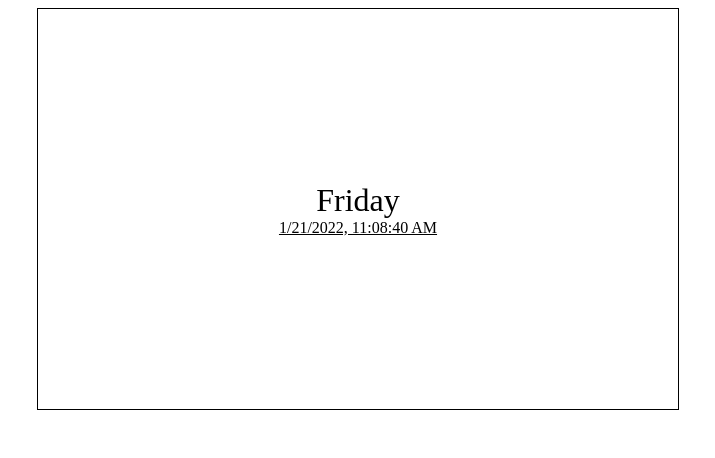
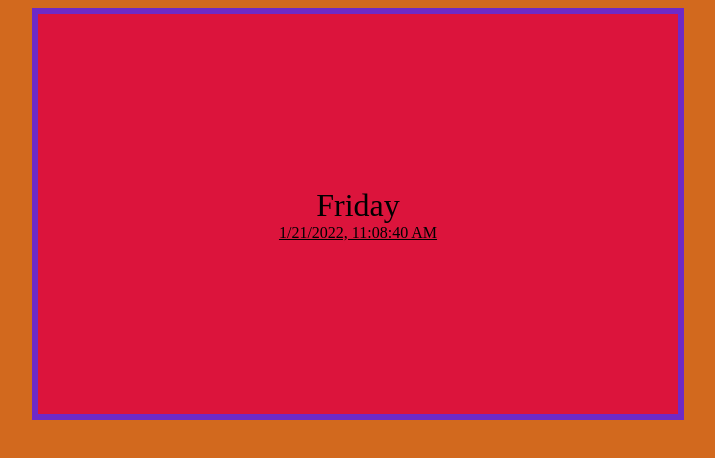
Before and after one commit to amanchauhann/Time-and-Date, a plain HTML site: page index.html in a window 1280 px wide. Shown: the whole page, without its empty margins (282-997 px from the left). Drawn offline with Linux system fonts and the light colour scheme.

Commit message:
Final Done

```diff
--- a/main.css
+++ b/main.css
@@ -1,5 +1,12 @@
+body, html{
+    background-color: chocolate;
+    width: auto;
+    height: 100%;
+    overflow-y: hidden;
+}
 .container{
-    border: 1px solid black;
+    background-color: crimson;
+    border: 6px solid rgb(110, 42, 199);
     margin: auto;
     height: 50vh;
     width: 50vw;
```
